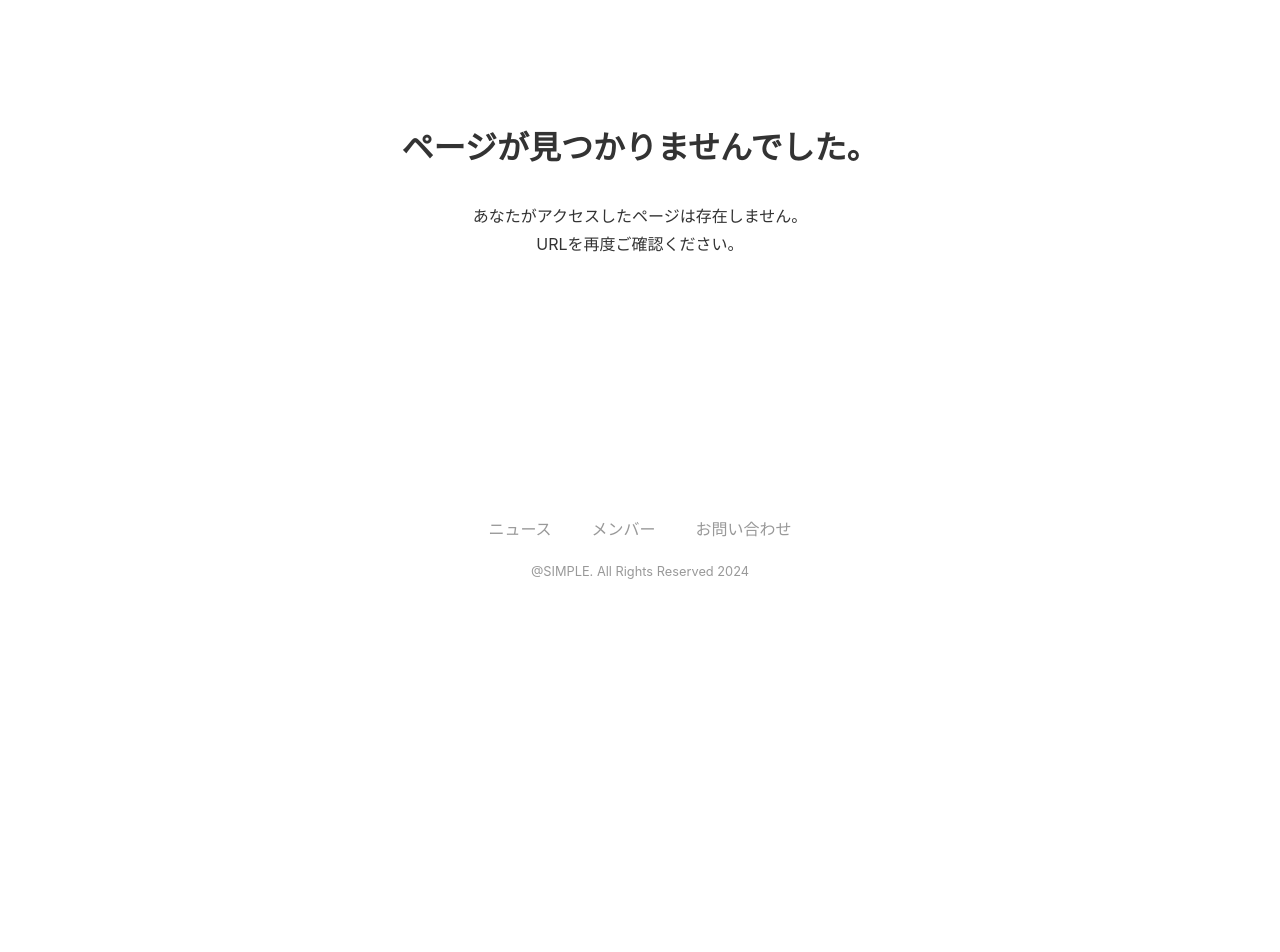
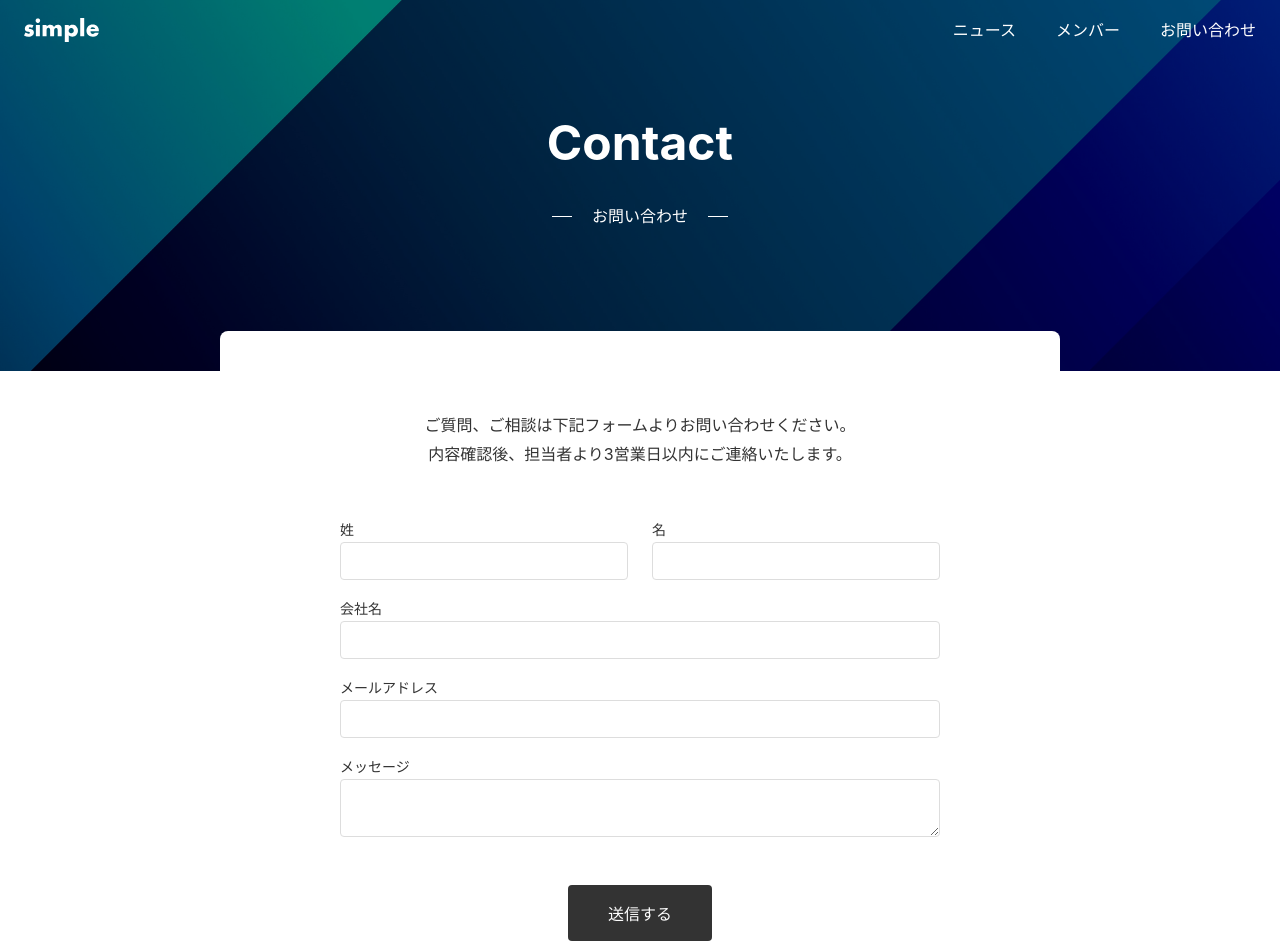
Before and after one commit to yusuke-tanaka4/my-next-project, a Next.js app: page /contact in a window 1280 px wide. Before the commit this address had no page. Shown: the top 952 px of the page. Before the commit the page ends 800 px from the top, so only its background shows below. Built offline with nearby package versions, Linux system fonts and the light colour scheme.

Commit message:
[修正][main]お問い合わせフォーム作成

```diff
--- /dev/null
+++ b/app/_actions/contact.ts
@@ -0,0 +1,105 @@
+"use server";
+
+function validateEmail(email: string) {
+  const pattern = /^[^\s@]+@[^\s@]+\.[^\s@]+$/;
+  return pattern.test(email);
+}
+
+export async function createContactData(_prevState: any, formData: FormData) {
+  // formのname属性ごとにformData.get()で値を取り出すことができる
+  const rawFormData = {
+    lastname: formData.get("lastname") as string,
+    firstname: formData.get("firstname") as string,
+    company: formData.get("company") as string,
+    email: formData.get("email") as string,
+    message: formData.get("message") as string,
+  };
+
+  if (!rawFormData.lastname) {
+    return {
+      status: "error",
+      message: "姓を入力してください",
+    };
+  }
+  if (!rawFormData.firstname) {
+    return {
+      status: "error",
+      message: "名を入力してください",
+    };
+  }
+  if (!rawFormData.company) {
+    return {
+      status: "error",
+      message: "会社名を入力してください",
+    };
+  }
+  if (!rawFormData.email) {
+    return {
+      status: "error",
+      message: "メールアドレスを入力してください",
+    };
+  }
+  if (!validateEmail(rawFormData.email)) {
+    return {
+      status: "error",
+      message: "メールアドレスの形式が誤っています",
+    };
+  }
+  if (!rawFormData.message) {
+    return {
+      status: "error",
+      message: "メッセージを入力してください",
+    };
+  }
+
+  const result = await fetch(
+    `https://api.hsforms.com/submissions/v3/integration/submit/${process.env.HUBSPOT_PORTAL_ID}/${process.env.HUBSPOT_FORM_ID}`,
+    {
+      method: "POST",
+      headers: {
+        "Content-Type": "application/json",
+      },
+      body: JSON.stringify({
+        fields: [
+          {
+            objectTypeId: "0-1",
+            name: "lastname",
+            value: rawFormData.lastname,
+          },
+          {
+            objectTypeId: "0-1",
+            name: "firstname",
+            value: rawFormData.firstname,
+          },
+          {
+            objectTypeId: "0-1",
+            name: "company",
+            value: rawFormData.company,
+          },
+          {
+            objectTypeId: "0-1",
+            name: "email",
+            value: rawFormData.email,
+          },
+          {
+            objectTypeId: "0-1",
+            name: "message",
+            value: rawFormData.message,
+          },
+        ],
+      }),
+    }
+  );
+
+  try {
+    await result.json();
+  } catch (e) {
+    console.log(e);
+    return {
+      status: "error",
+      message: "お問い合わせに失敗しました",
+    };
+  }
+
+  return { status: "success", message: "OK" };
+}
--- /dev/null
+++ b/app/_components/ContactForm/index.module.css
@@ -0,0 +1,73 @@
+.form {
+  max-width: 600px;
+  margin: 0 auto;
+}
+
+.item {
+  display: flex;
+  flex-direction: column;
+  flex: 1;
+  padding: 8px 0;
+}
+
+.horizontal {
+  display: flex;
+  justify-content: flex-start;
+  align-items: center;
+  width: 100%;
+  gap: 24px;
+}
+
+.label {
+  font-size: 14px;
+}
+
+.textfield {
+  border: 1px solid var(--color-border);
+  padding: 8px;
+  border-radius: 4px;
+  line-height: 1.5;
+  width: 100%;
+}
+
+.textarea {
+  border: 1px solid var(--color-border);
+  padding: 8px;
+  border-radius: 4px;
+  line-height: 1.5;
+  width: 100%;
+}
+
+.actions {
+  text-align: center;
+  margin-top: 40px;
+}
+
+.button {
+  border: none;
+  background-color: var(--color-button-primary);
+  padding: 16px 40px;
+  font-size: 16px;
+  border-radius: 4px;
+  color: var(--color-text-unpainted);
+  cursor: pointer;
+}
+
+.success {
+  background-color: var(--color-bg-sub);
+  text-align: center;
+  padding: 40px;
+  border-radius: var(--border-radius);
+}
+
+.error {
+  color: var(--color-text-error);
+  font-size: 14px;
+  margin-bottom: 8px;
+}
+
+@media (max-width: 640px) {
+  .success {
+    text-align: left;
+  }
+}
--- /dev/null
+++ b/app/_components/ContactForm/index.tsx
@@ -0,0 +1,90 @@
+'use client';
+
+import { createContactData } from '@/app/_actions/contact';
+import { useFormState } from 'react-dom';
+// import { sendGAEvent } from '@next/third-parties/google';
+import styles from './index.module.css';
+
+const initialState = {
+  status: '',
+  message: '',
+};
+
+export default function ContactForm() {
+  const [state, formAction] = useFormState(createContactData, initialState);
+  console.log(state);
+  // const handleSubmit = () => {
+  //  sendGAEvent({ event: 'contact', value: 'submit' });
+  // };
+  if (state.status === 'success') {
+    return (
+      <p className={styles.success}>
+        お問い合わせいただき、ありがとうございます。
+        <br />
+        お返事まで今しばらくお待ちください。
+      </p>
+    );
+  }
+  return (
+    <form className={styles.form} action={formAction}>
+      <div className={styles.horizontal}>
+        <div className={styles.item}>
+          <label className={styles.label} htmlFor="lastname">
+            姓
+          </label>
+          <input
+            className={styles.textfield}
+            type="text"
+            id="lastname"
+            name="lastname"
+          />
+        </div>
+        <div className={styles.item}>
+          <label className={styles.label} htmlFor="firstname">
+            名
+          </label>
+          <input
+            className={styles.textfield}
+            type="text"
+            id="firstname"
+            name="firstname"
+          />
+        </div>
+      </div>
+      <div className={styles.item}>
+        <label className={styles.label} htmlFor="company">
+          会社名
+        </label>
+        <input
+          className={styles.textfield}
+          type="text"
+          id="company"
+          name="company"
+        />
+      </div>
+      <div className={styles.item}>
+        <label className={styles.label} htmlFor="email">
+          メールアドレス
+        </label>
+        <input
+          className={styles.textfield}
+          type="text"
+          id="email"
+          name="email"
+        />
+      </div>
+      <div className={styles.item}>
+        <label className={styles.label} htmlFor="message">
+          メッセージ
+        </label>
+        <textarea className={styles.textarea} id="message" name="message" />
+      </div>
+      <div className={styles.actions}>
+        {state.status === 'error' && (
+          <p className={styles.error}>{state.message}</p>
+        )}
+        <input type="submit" value="送信する" className={styles.button} />
+      </div>
+    </form>
+  );
+}
--- /dev/null
+++ b/app/contact/layout.tsx
@@ -0,0 +1,15 @@
+import Hero from "@/app/_components/Hero";
+import Sheet from "@/app/_components/Sheet";
+
+type Props = {
+  children: React.ReactNode;
+};
+
+export default function RootLayout({ children }: Props) {
+  return (
+    <>
+      <Hero title="Contact" sub="お問い合わせ" />
+      <Sheet>{children}</Sheet>
+    </>
+  );
+}
--- /dev/null
+++ b/app/contact/page.module.css
@@ -0,0 +1,10 @@
+.text {
+  text-align: center;
+  margin-bottom: 40px;
+}
+
+@media (max-width: 640px) {
+  .text {
+    text-align: left;
+  }
+}
--- /dev/null
+++ b/app/contact/page.tsx
@@ -0,0 +1,15 @@
+import styles from "./page.module.css";
+import ContactForm from "../_components/ContactForm";
+
+export default function Page() {
+  return (
+    <div className={styles.container}>
+      <p className={styles.text}>
+        ご質問、ご相談は下記フォームよりお問い合わせください。
+        <br />
+        内容確認後、担当者より3営業日以内にご連絡いたします。
+      </p>
+      <ContactForm />
+    </div>
+  );
+}
```
